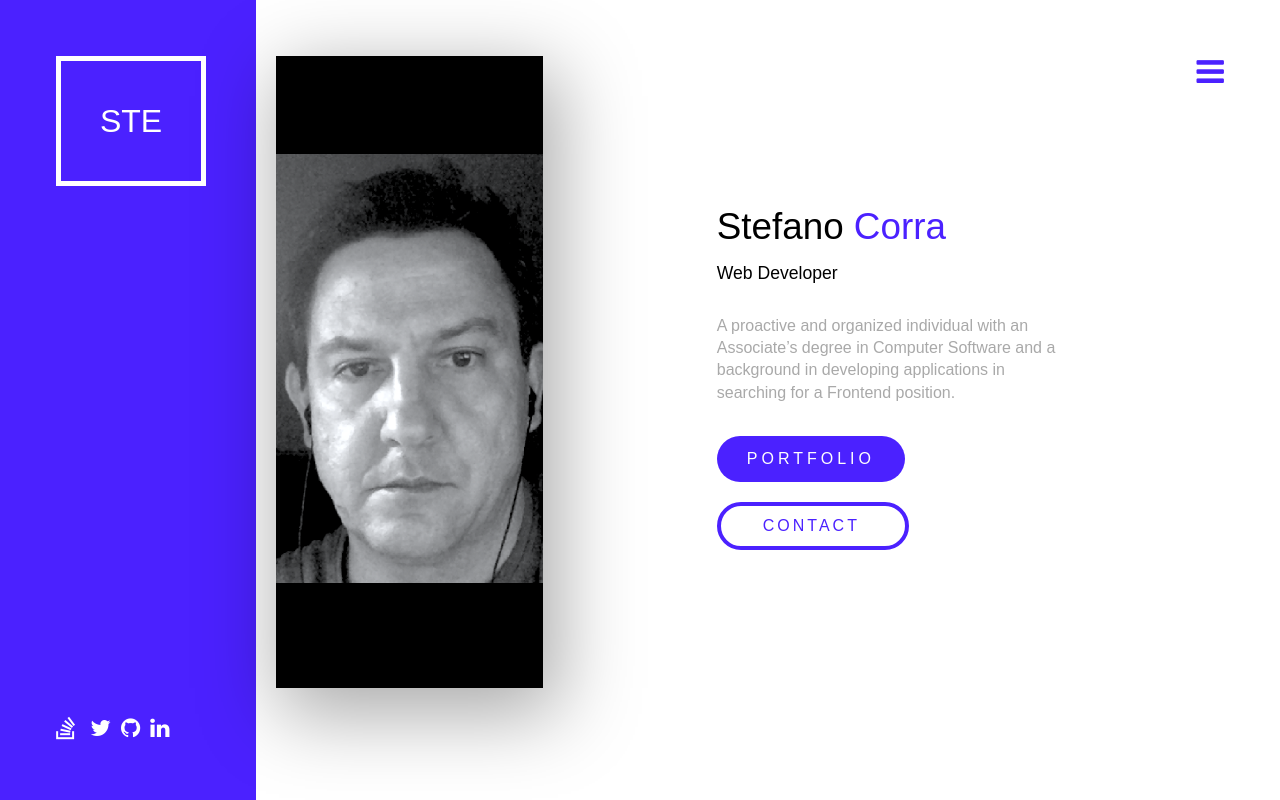
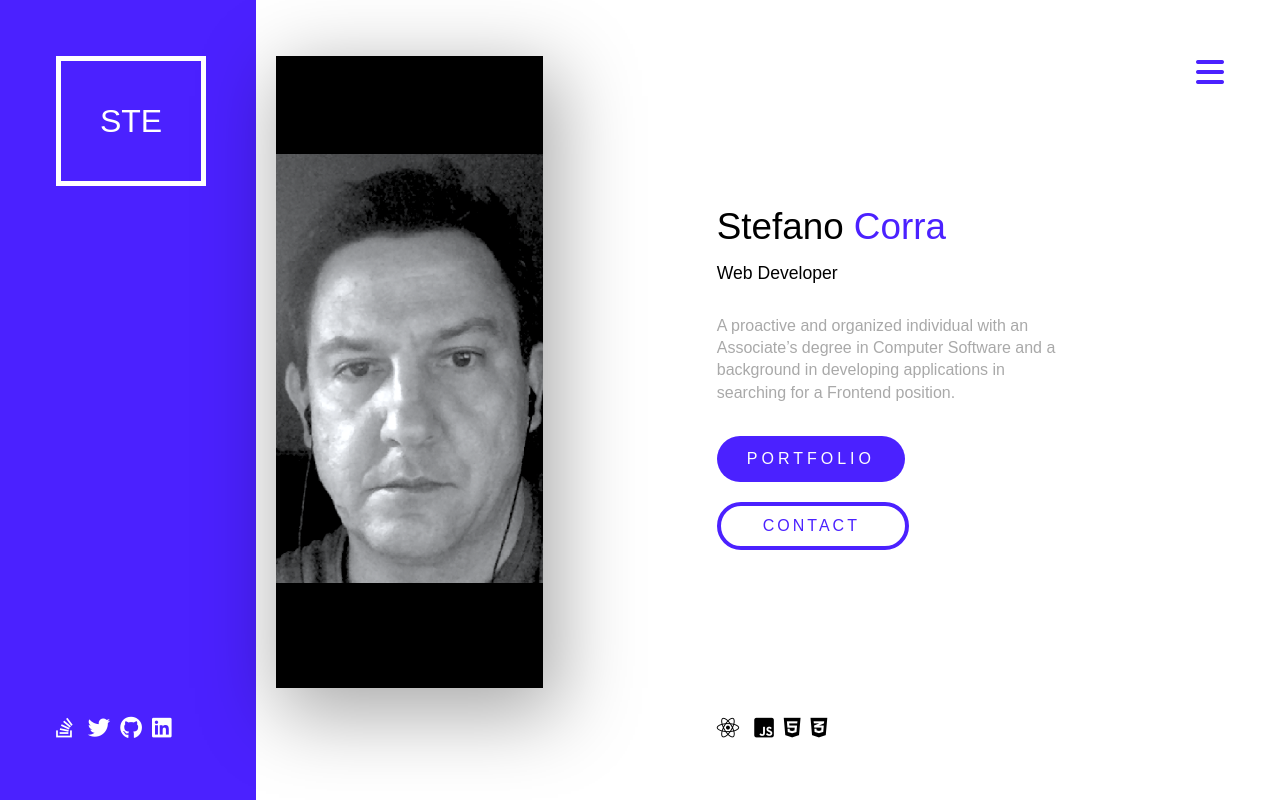
Before and after one commit to stecor/portfolio_react, a React (Create React App) app: page / in a window 1280 px wide. Built offline with nearby package versions, Linux system fonts and the light colour scheme.

Commit message:
skills commit

```diff
--- a/package.json
+++ b/package.json
@@ -3,6 +3,8 @@
   "version": "0.1.0",
   "private": true,
   "dependencies": {
+    "@fortawesome/fontawesome-free": "^6.1.1",
+    "@fortawesome/react-fontawesome": "^0.1.18",
     "react": "^16.2.0",
     "react-dom": "^16.2.0",
     "react-router-dom": "^4.2.2",
--- a/public/index.html
+++ b/public/index.html
@@ -23,7 +23,7 @@
     />
     <link
       rel="stylesheet"
-      href="https://maxcdn.bootstrapcdn.com/font-awesome/4.7.0/css/font-awesome.min.css"
+      href="https://cdnjs.cloudflare.com/ajax/libs/font-awesome/6.1.1/css/all.min.css"
     />
     <!--
       Notice the use of %PUBLIC_URL% in the tags above.
--- a/src/component/Profile.jsx
+++ b/src/component/Profile.jsx
@@ -1,5 +1,6 @@
 import React, { useState, useEffect } from 'react'
 import { Link } from 'react-router-dom'
+import Skills from './Skills'
 
 const Profile = () => {
   const pathname = String(window.location.pathname) //returns the current url minus the domain name
@@ -41,6 +42,7 @@ const Profile = () => {
           {path}
         </Link>
       </div>
+      <Skills />
     </div>
   )
 }
--- /dev/null
+++ b/src/component/Skills.jsx
@@ -0,0 +1,40 @@
+import React from 'react'
+
+const Skills = () => {
+  return (
+    <div className='info-box'>
+      <div className='icon-section'>
+        <a href='https://reactjs.org/' target='_blank'>
+          <i
+            className='fa-brands fa-react'
+            aria-hidden='true'
+            style={{ color: '#000' }}
+          ></i>
+        </a>
+        <a href='https://www.javascript.com/' target='_blank'>
+          <i
+            className='fa-brands fa-js-square'
+            aria-hidden='true'
+            style={{ color: '#000' }}
+          ></i>
+        </a>
+        <a href='https://www.w3.org/TR/2011/WD-html5-20110525/' target='_blank'>
+          <i
+            className='fa-brands fa-html5'
+            aria-hidden='true'
+            style={{ color: '#000' }}
+          ></i>
+        </a>
+        <a href='https://www.w3.org/TR/CSS/#css' target='_blank'>
+          <i
+            className='fa-brands fa-css3-alt'
+            aria-hidden='true'
+            style={{ color: '#000' }}
+          ></i>
+        </a>
+      </div>
+    </div>
+  )
+}
+
+export default Skills
--- a/src/component/info-section.jsx
+++ b/src/component/info-section.jsx
@@ -11,16 +11,16 @@ const InfoSection = () => {
             href='https://stackoverflow.com/users/7989029/stefano-corra'
             target='_blank'
           >
-            <i className='fa fa-stack-overflow' aria-hidden='true'></i>
+            <i className='fa-brands fa-stack-overflow' aria-hidden='true'></i>
           </a>
           <a href='https://twitter.com/ste_corra' target='_blank'>
-            <i className='fa fa-twitter' aria-hidden='true'></i>
+            <i className='fa-brands fa-twitter' aria-hidden='true'></i>
           </a>
           <a href='https://github.com/stecor' target='_blank'>
-            <i className='fa fa-github' aria-hidden='true'></i>
+            <i className='fa-brands fa-github' aria-hidden='true'></i>
           </a>
           <a href='https://www.linkedin.com/in/stefanocorra/' target='_blank'>
-            <i className='fa fa-linkedin' aria-hidden='true'></i>
+            <i className='fa-brands fa-linkedin' aria-hidden='true'></i>
           </a>
         </div>
       </div>
```
Also changed, not shown: 2 other files (tests, documents, lock files or other folders).
